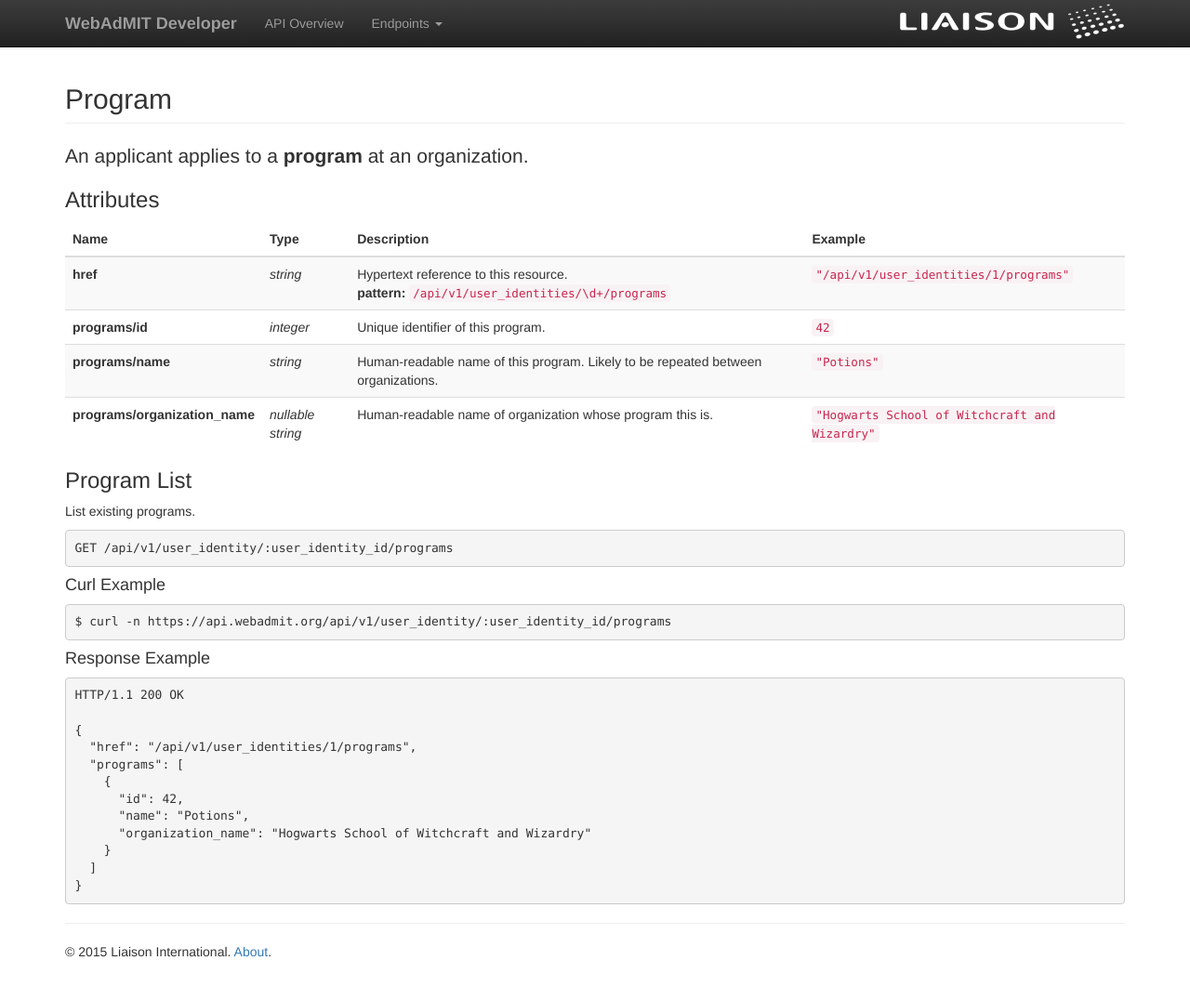
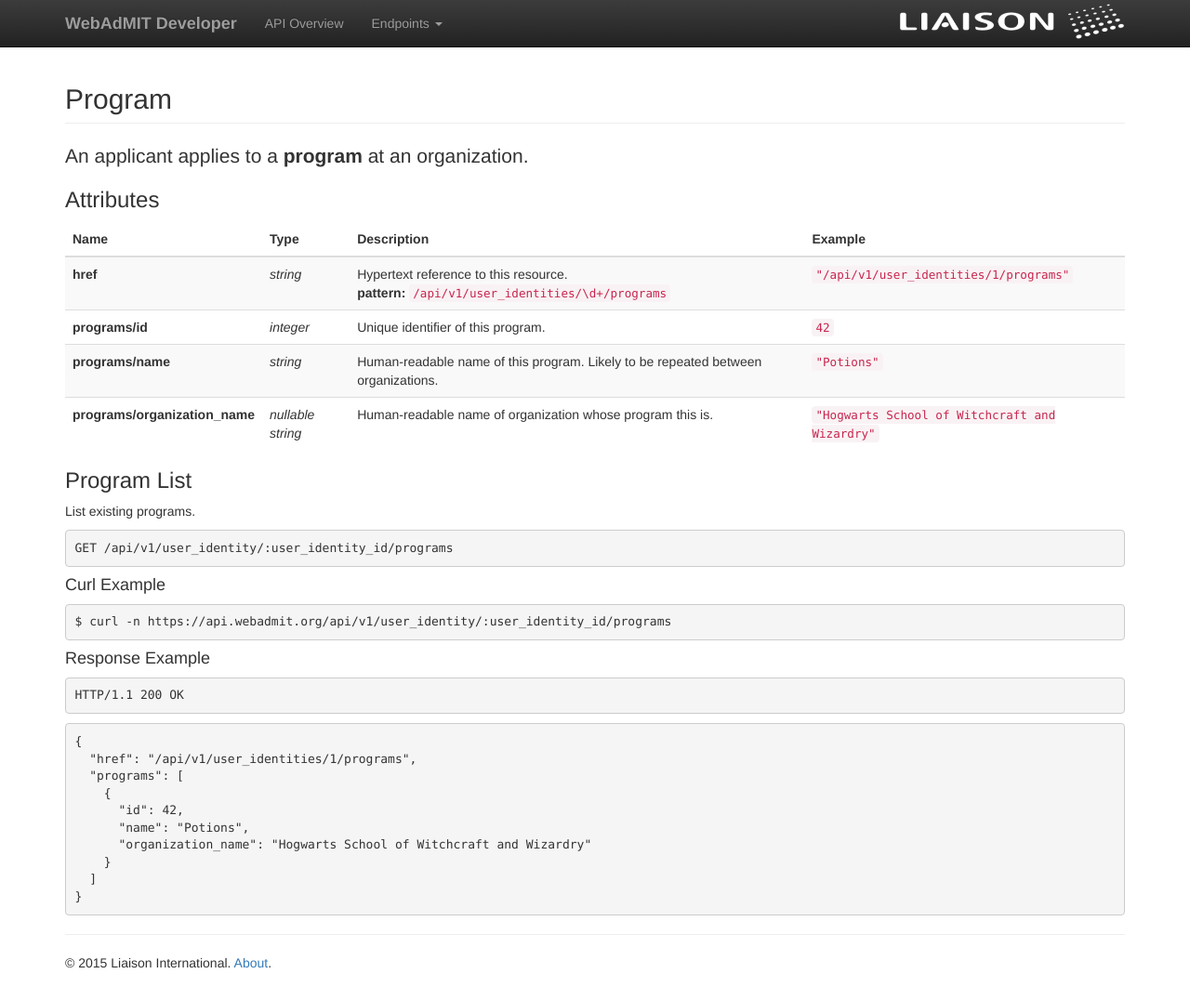
Before and after one commit to Liaison-Intl/Liaison-Intl.github.io, a Jekyll site: the page built from program.md, in a window 1280 px wide and 1076 px high. Shown: the whole window at 93% size. Built offline with Jekyll 4.4.1, drawn with Linux system fonts in a browser that asks for light colours; nearby versions of some CDN libraries.

Commit message:
$ script/generate-docs
Known issue: code fences (triple-backticks) aren't currently working as
intended.

````diff
--- a/program.md
+++ b/program.md
@@ -20,23 +20,33 @@
 
 List existing programs.
 
-    GET /api/v1/user_identity/:user_identity_id/programs
+```
+GET /api/v1/user_identity/:user_identity_id/programs
+```
+
 
 #### Curl Example
 
-    $ curl -n https://api.webadmit.org/api/v1/user_identity/:user_identity_id/programs
+```bash
+$ curl -n https://api.webadmit.org/api/v1/user_identity/:user_identity_id/programs
+```
+
 
 #### Response Example
 
-    HTTP/1.1 200 OK
+```
+HTTP/1.1 200 OK
+```
 
+```json
+{
+  "href": "/api/v1/user_identities/1/programs",
+  "programs": [
     {
-      "href": "/api/v1/user_identities/1/programs",
-      "programs": [
-        {
-          "id": 42,
-          "name": "Potions",
-          "organization_name": "Hogwarts School of Witchcraft and Wizardry"
-        }
-      ]
+      "id": 42,
+      "name": "Potions",
+      "organization_name": "Hogwarts School of Witchcraft and Wizardry"
     }
+  ]
+}
+```
````
